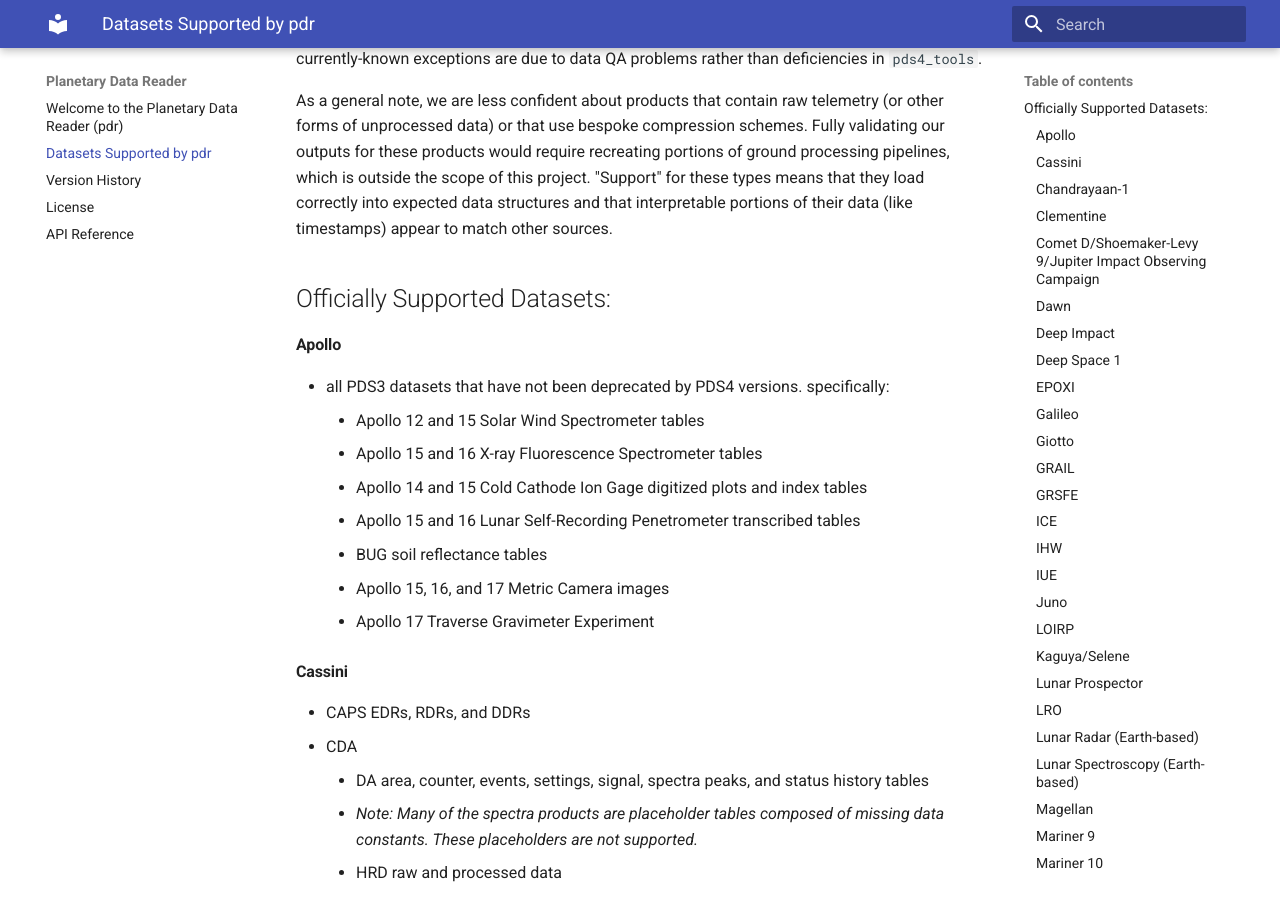
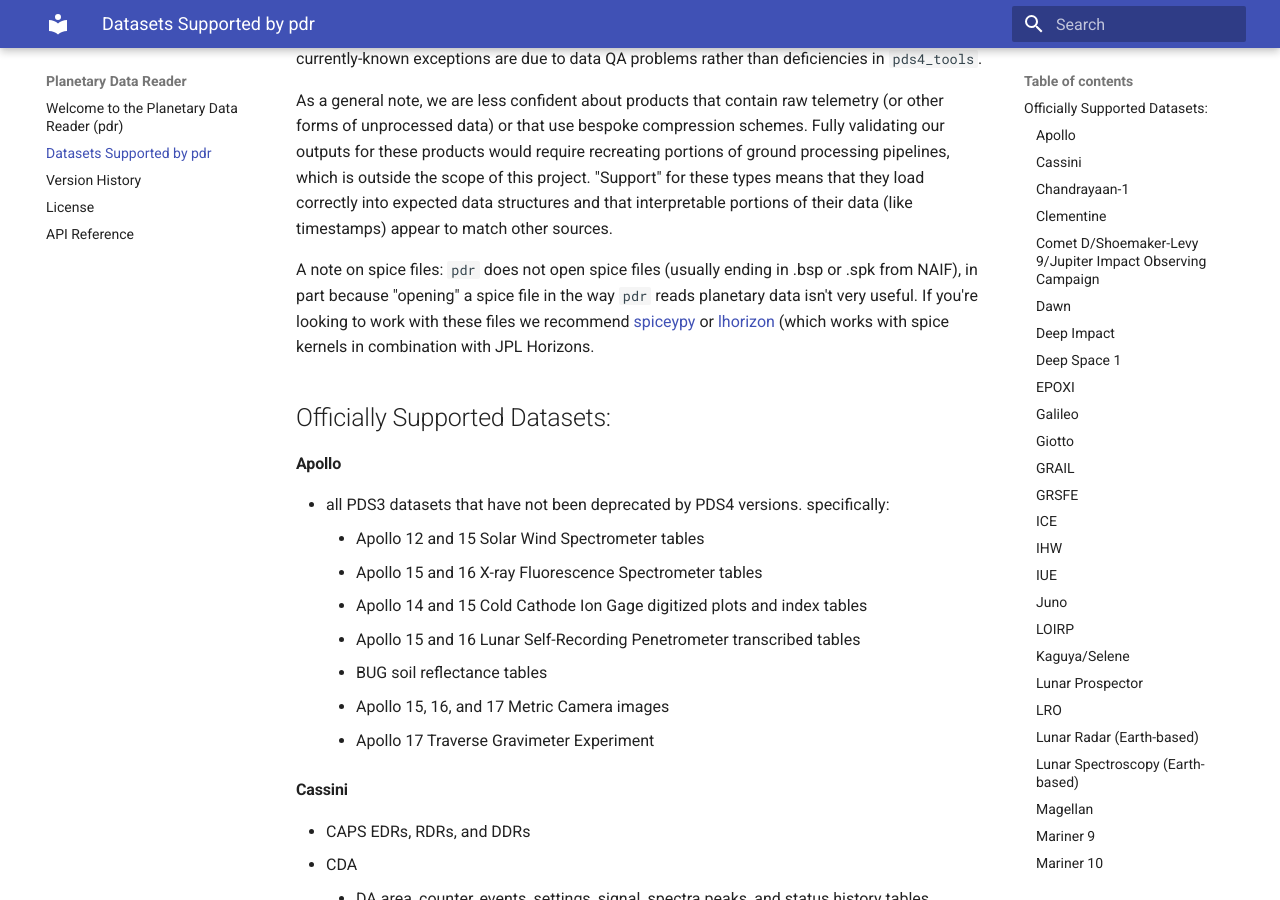
Before and after one commit to MillionConcepts/pdr, an MkDocs documentation site: the page built from docs/supported_datasets.md, in a window 1280 px wide and 900 px high, scrolled down 674 px. Built offline with MkDocs 1.6.1 and Material for MkDocs 9.7.7, drawn with Linux system fonts in a browser that asks for light colours.

Commit message:
add information on spice files

```diff
--- a/docs/supported_datasets.md
+++ b/docs/supported_datasets.md
@@ -39,6 +39,12 @@ of this project. "Support" for these types means that they load correctly into
 expected data structures and that interpretable portions of their data
 (like timestamps) appear to match other sources.
 
+A note on spice files: `pdr` does not open spice files (usually ending in .bsp
+or .spk from NAIF), in part because "opening" a spice file in the way `pdr`
+reads planetary data isn't very useful. If you're looking to work with these
+files we recommend [spiceypy](https://github.com/AndrewAnnex/SpiceyPy) or
+[lhorizon](https://github.com/MillionConcepts/lhorizon) (which works with spice
+kernels in combination with JPL Horizons.
 
 ## Officially Supported Datasets:
 #### Apollo
```
